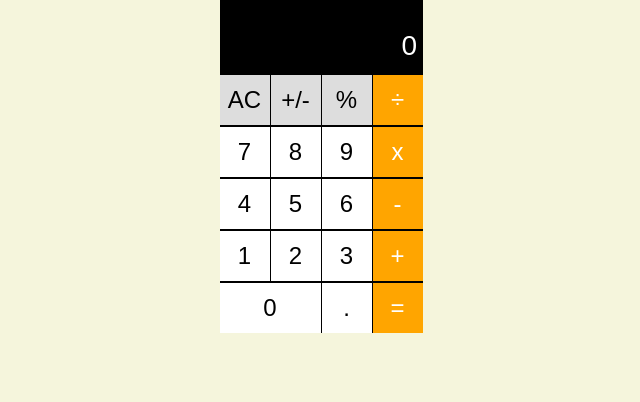
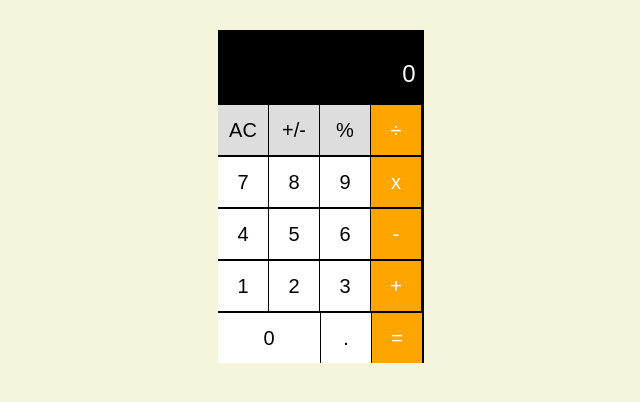
Before and after one commit to WhollyCoders/calculator-beta, a plain HTML site: page index.html in a window 1280 px wide. Shown: the whole page, without its empty margins (319-959 px from the left). Drawn offline with Linux system fonts and the light colour scheme.

Commit message:
Updated Styles

```diff
--- a/styles.css
+++ b/styles.css
@@ -1,14 +1,14 @@
 *{padding: 0px; margin: 0px;}
 body{background-color: beige;}
-.calculator{width: 203px; height: 333px; background-color: #000; margin: 0px auto;}
+.calculator{width: 206px; height: 333px; background-color: #000; margin: 30px auto;}
   .display-area{width: 200px; height: 75px; color: #fff; text-align: right;}
-    #display{width: 195px; height: 75px; font-size: 175%; padding-top: 30px; overflow: hidden; margin: 0px auto;}
+    #display{width: 195px; height: 75px; font-size: 150%; padding-top: 30px; overflow: hidden; margin: 0px auto;}
     .display-area > #display{font-family: arial, sans-serif;}
-  .button-area{width: 200px;}
+  .button-area{width: 210px;}
     .button-area button{width: 50px; height: 50px; background-color: #fff;
-      font-size: 150%; border: none; margin-right: -3px; margin-bottom: 2px; font-weight: 200;}
+      font-size: 125%; border: none; margin-right: -3px; margin-bottom: 2px; font-weight: 100;}
 /* Change Zero Button Width*/
-      .button-area button[name="zero"]{width: 101px;}
+      .button-area button[name="zero"]{width: 102px;}
 /* Change Button Backbround Color To Gray*/
       .button-area button[name="clear"],
       .button-area button[name="opposite"],
```
